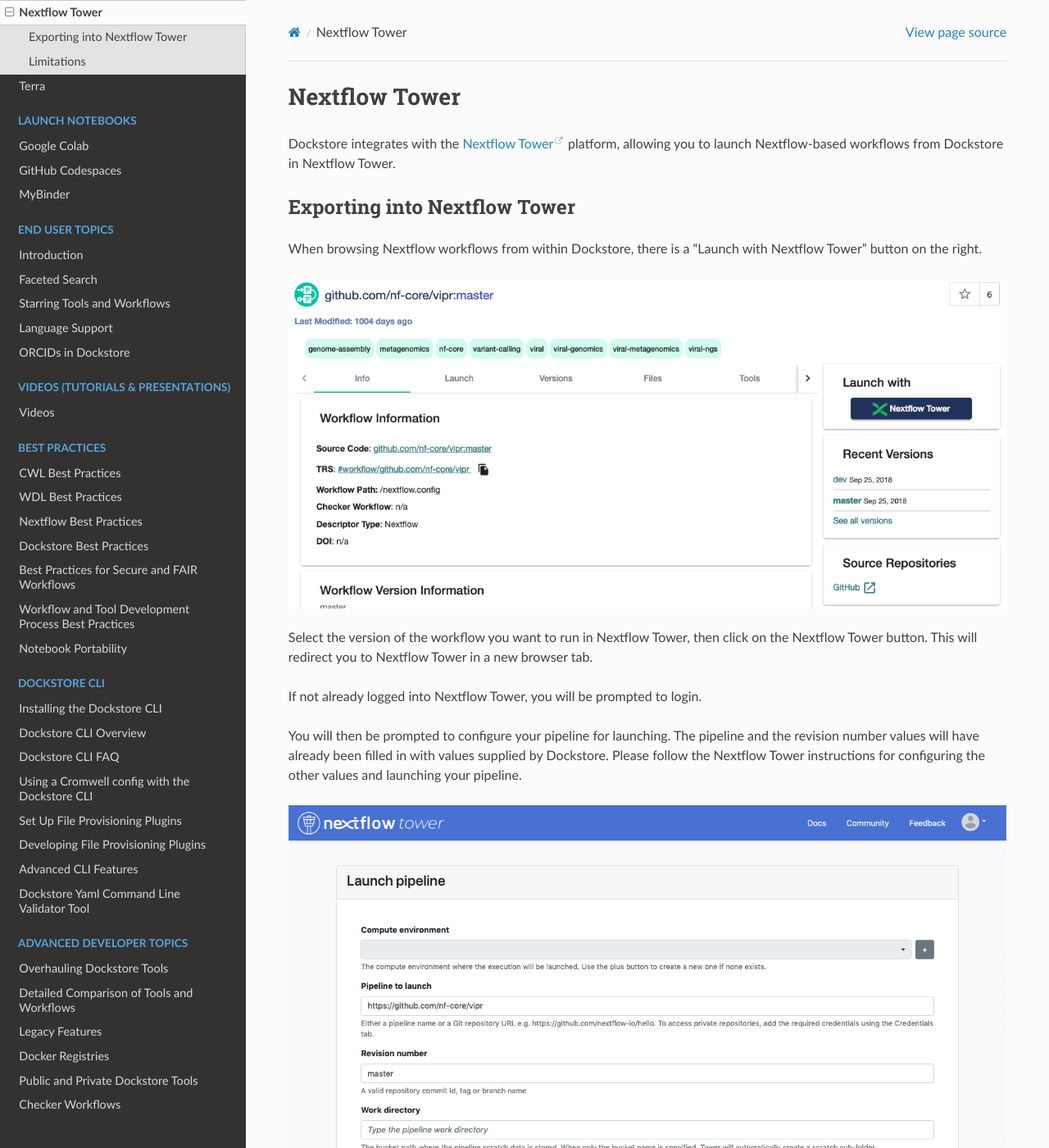
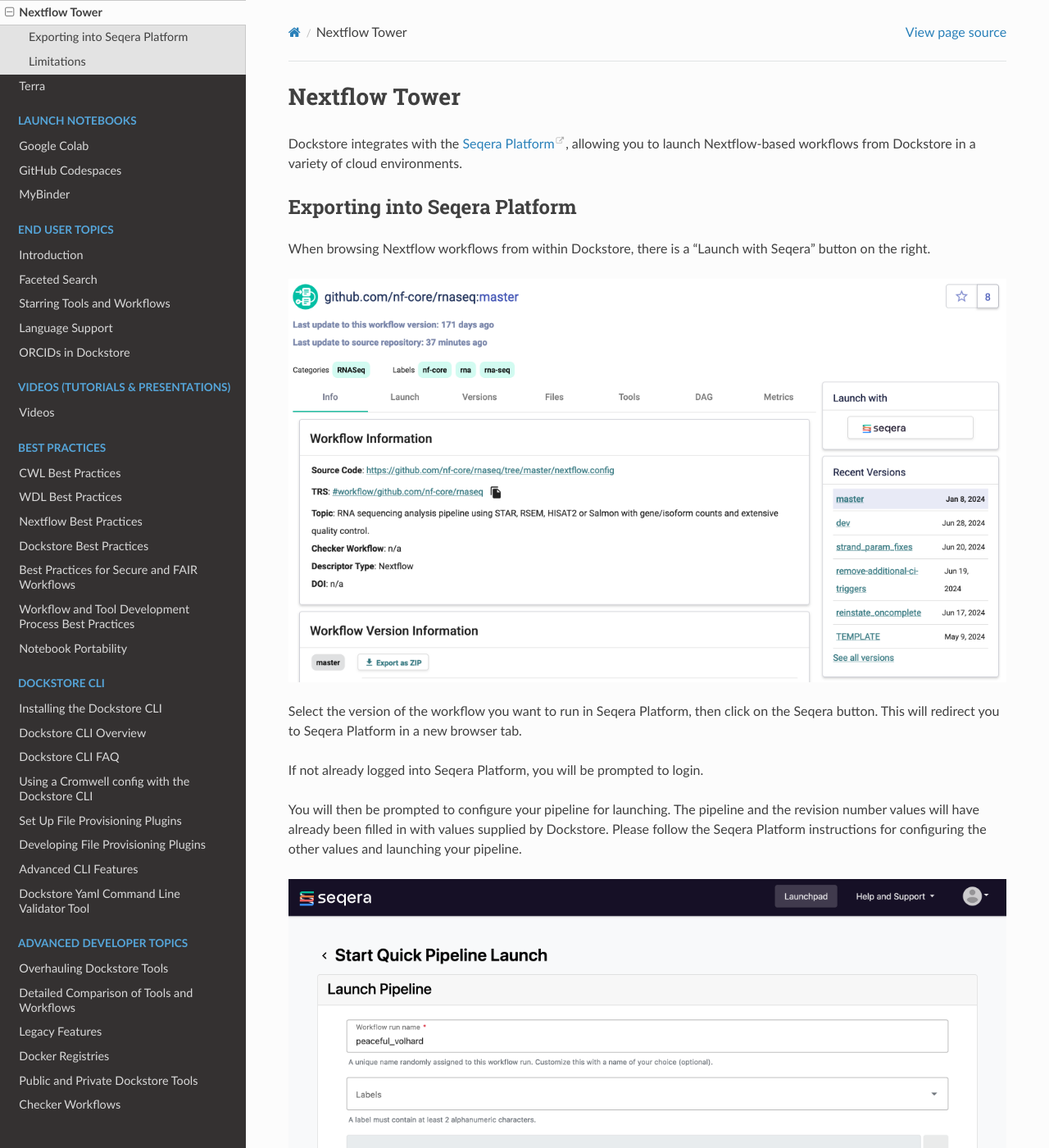
Before and after one commit to dockstore/dockstore-documentation, a Sphinx documentation site: the page built from docs/launch-with/nextflow-tower-launch-with.rst, in a window 1280 px wide and 1400 px high. Shown: the whole window at 82% size. Built offline with Sphinx 7.4.7 and the Read the Docs theme 2.0.0, drawn with Linux system fonts in a browser that asks for light colours; pages that are not in the unit, such as notebooks, are missing from menus.

Commit message:
Update Nextflow Tower to Seqera Platform and images

```diff
--- a/docs/launch-with/nextflow-tower-launch-with.rst
+++ b/docs/launch-with/nextflow-tower-launch-with.rst
@@ -1,30 +1,31 @@
 Nextflow Tower
 ==============
 
-Dockstore integrates with the `Nextflow Tower <https://tower.nf>`__ platform,
-allowing you to launch Nextflow-based workflows from Dockstore in Nextflow Tower.
+Dockstore integrates with the `Seqera Platform <https://https://seqera.io/>`__,
+allowing you to launch Nextflow-based workflows from Dockstore in a variety of
+cloud environments.
 
-Exporting into Nextflow Tower
------------------------------
+Exporting into Seqera Platform
+------------------------------
 
 When browsing Nextflow workflows from within Dockstore, there is a
-"Launch with Nextflow Tower" button on the right.
+"Launch with Seqera" button on the right.
 
-.. figure:: /assets/images/docs/nextflow_tower_launch_with.png
+.. figure:: /assets/images/docs/seqera_launch_with.png
    :alt: Nextflow workflow
 
 
-Select the version of the workflow you want to run in Nextflow Tower, then click on the Nextflow Tower
-button. This will redirect you to Nextflow Tower in a new browser tab.
+Select the version of the workflow you want to run in Seqera Platform, then click on the Seqera
+button. This will redirect you to Seqera Platform in a new browser tab.
 
-If not already logged into Nextflow Tower, you will be prompted to login.
+If not already logged into Seqera Platform, you will be prompted to login.
 
 You will then be prompted to configure your pipeline for launching. The pipeline and
 the revision number values will have already been filled in with values supplied
-by Dockstore. Please follow the Nextflow Tower instructions for configuring the other values and launching
+by Dockstore. Please follow the Seqera Platform instructions for configuring the other values and launching
 your pipeline.
 
-.. figure:: /assets/images/docs/nextflow_tower_from_dockstore.png
+.. figure:: /assets/images/docs/seqera_platform_from_dockstore.png
    :alt: Nextflow Tower
 
 .. _nextflow-limitations:
```
Also changed, not shown: docs/assets/images/docs/nextflow_tower_from_dockstore.png (deleted), docs/assets/images/docs/nextflow_tower_launch_with.png (deleted), docs/assets/images/docs/seqera_launch_with.png (added), docs/assets/images/docs/seqera_platform_from_dockstore.png (added).
